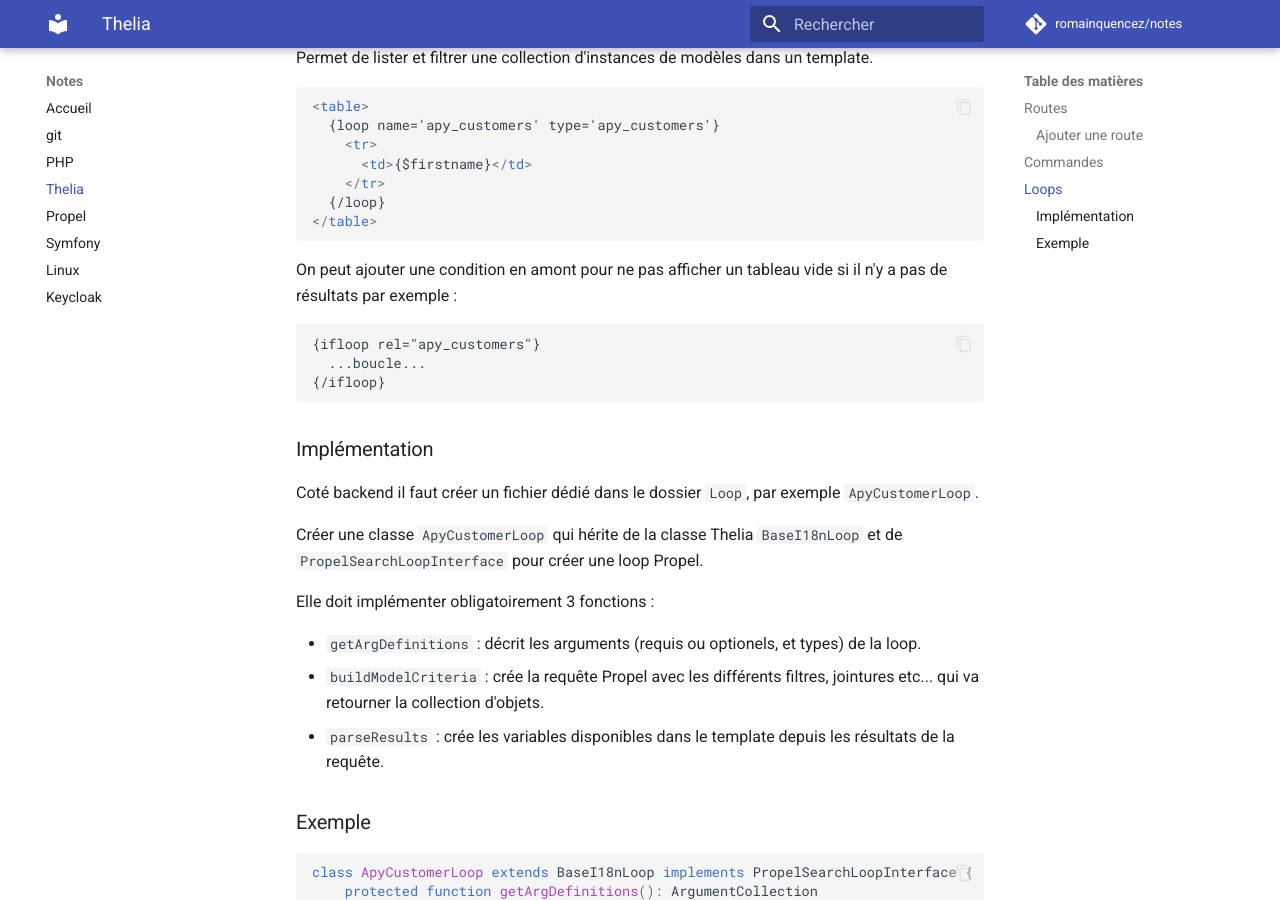
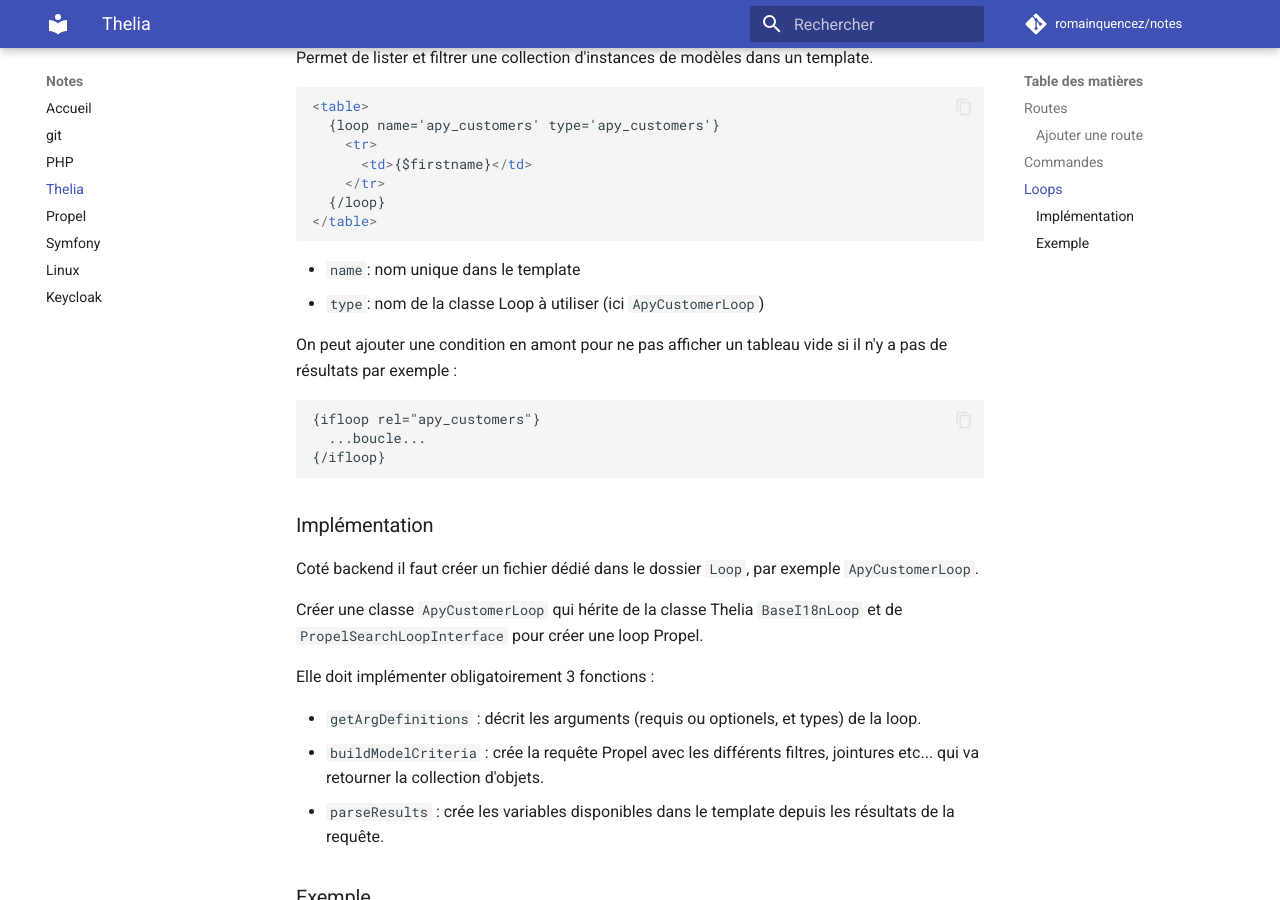
Before and after one commit to romainquencez/notes, an MkDocs documentation site: the page built from docs/thelia.md, in a window 1280 px wide and 900 px high, scrolled down 821 px. Built offline with MkDocs 1.6.1 and Material for MkDocs 9.7.7, drawn with Linux system fonts in a browser that asks for light colours; comment, search, counter and statistics services are not loaded.

Commit message:
Update Thelia documentation with Loop parameters
Added explanation for 'name' and 'type' parameters in the Loop template.

````diff
--- a/docs/thelia.md
+++ b/docs/thelia.md
@@ -43,6 +43,9 @@
   {/loop}
 </table>
 ```
+
+- `name`: nom unique dans le template
+- `type`: nom de la classe Loop à utiliser (ici `ApyCustomerLoop`)
 
 On peut ajouter une condition en amont pour ne pas afficher un tableau vide si il n'y a pas de résultats par exemple :
 
````
